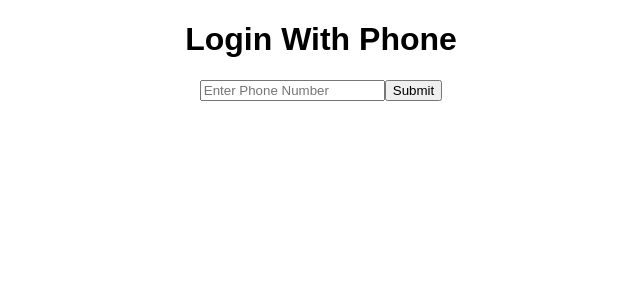
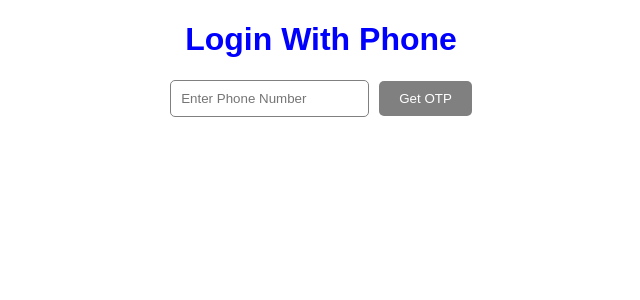
Before and after one commit to Zahid51095/OTP-LOGIN, a React (Vite) app: page / in a window 1280 px wide. Shown: the top 300 px of the page, without its empty margins (319-959 px from the left). Built offline with nearby package versions, Linux system fonts and the light colour scheme.

Commit message:
added some extra features

```diff
--- a/src/App.jsx
+++ b/src/App.jsx
@@ -3,11 +3,16 @@ import './App.css'
 import PhoneOtpForm from './components/phone_login'
 
 function App() {
+  const h1Style = {
+    color: "blue"
+  };
+
 
 
   return (
     <div className='App'>
-      <h1>Login With Phone</h1>
+       <h1 style={h1Style}>Login With Phone</h1>
+
       <PhoneOtpForm></PhoneOtpForm>
     </div>
   )
--- a/src/components/phone_login.jsx
+++ b/src/components/phone_login.jsx
@@ -2,9 +2,27 @@ import { useState } from "react";
 import OtpInput from "./Otp_Input";
 
 
+
 const PhoneOtpForm = () => {
+    const buttonStyle = {
+        backgroundColor: "gray",
+        color: "white",
+        border: "none",
+        padding: "10px 20px",
+        borderRadius: "5px",
+        cursor: "pointer"
+      };
+
+      const inputStyle = {
+        padding: "10px",
+        borderRadius: "5px",
+        border: "1px solid gray",
+        marginBottom: "10px",
+        marginRight: "10px"
+      };
     const [phoneNumber, setPhonenumber] = useState("");
     const [showOtpInput, setShowOtpInput] = useState(false);
+    const [loginSuccess, setLoginSuccess] = useState(false); // New state variable for login status
 
     const handlePhoneNumber = (event) =>{
         setPhonenumber(event.target.value);
@@ -20,12 +38,13 @@ const PhoneOtpForm = () => {
             return;
         }
 
-        // show Otp filed
+        // show Otp field
         setShowOtpInput(true);
     };
 
     const onOtpSubmit = (otp) => {
-        console.log("Login Successfull", otp);
+        console.log("Login Successful", otp);
+        setLoginSuccess(true); // Set login success status
     }
 
     return (
@@ -35,13 +54,14 @@ const PhoneOtpForm = () => {
              <input type="text"  value={phoneNumber}
               onChange={handlePhoneNumber}
               placeholder="Enter Phone Number"
+              style={inputStyle}
              />
-             <button type="submit">Submit</button>
+             <button type="submit" style={buttonStyle}>Get OTP</button>
          </form> :
          <div>
             <p>Enter Otp Sent to this {phoneNumber}</p>
             <OtpInput length={4} onOtpSubmit={onOtpSubmit}></OtpInput>
-
+            {loginSuccess && <p>Login Successful!</p>}
          </div>
 
         }
```
